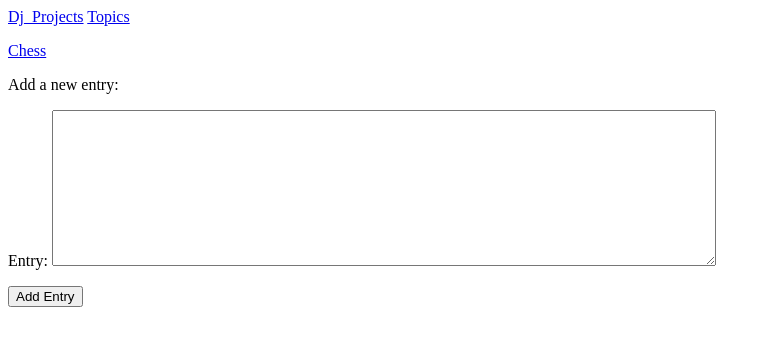
After one commit to dynotw/Web_Application_Django, a Django app: page /new_entry/1/ in a window 1280 px wide. The commit adds this page. Shown: the top 346 px of the page, without its empty margins (0-771 px from the left). Run offline with Django 4.2, Linux system fonts and the light colour scheme; data comes from the database, SQL or seed files in the repository.

Commit message:
Add New Entry

```diff
--- a/dj_projects/forms.py
+++ b/dj_projects/forms.py
@@ -1,8 +1,15 @@
 from django import forms
-from .models import Topic
+from .models import Topic, Entry
 
 class TopicForm(forms.ModelForm):
     class Meta:
         model = Topic
         fields = ['text']
         labels = {'text': ''}
+
+class EntryForm(forms.ModelForm):
+    class Meta:
+        model = Entry
+        fields = ['text']
+        labels = {'text': "Entry:"}
+        widgets = {'text': forms.Textarea(attrs={'cols': 80})}
--- a/dj_projects/templates/dj_projects/base.html
+++ b/dj_projects/templates/dj_projects/base.html
@@ -1,8 +1,6 @@
 <p>
-    <a href="{% url 'dj_projects:index'%}">
-        Dj_Projects
-    </a>
-    <a href="{% url 'dj_projects:topics}"%>Topics</a>
+    <a href="{% url 'dj_projects:index'%}">Dj_Projects</a>
+    <a href="{% url 'dj_projects:topics' %}">Topics</a>
 </p>
 
 {% block content %}{% endblock content %}
--- /dev/null
+++ b/dj_projects/templates/dj_projects/new_entry.html
@@ -0,0 +1,10 @@
+{% extends "dj_projects/base.html" %}
+{% block content %}
+<p><a href="{% url 'dj_projects:topic' topic.id %}">{{ topic }}</a></p>
+<p>Add a new entry:</p>
+<form action="{% url 'dj_projects:new_entry' topic.id %}" method=""POST>
+    {% csrf_token %}
+    {{form.as_p}}
+    <button name="'submit">Add Entry</button>
+</form>
+{% endblock content %}
--- a/dj_projects/templates/dj_projects/topic.html
+++ b/dj_projects/templates/dj_projects/topic.html
@@ -2,6 +2,7 @@
 {% block content %}
 <p>Topics:{{topic}}</p>
 <p>Entries</p>
+<p><a href="{% url 'dj_projects:new_entry' topic.id %}">ADD NEW ENTRY</a></p>
 <ul>
     {% for entry in entries %}
     <li>
--- a/dj_projects/urls.py
+++ b/dj_projects/urls.py
@@ -18,4 +18,6 @@ urlpatterns = [
     path('topics/<int:topic_id>/', views.topic, name='topic'),
     # Page for adding a new topic, not in admin page
     path('new_topic/', views.new_topic, name='new_topic'),
+    # Page for adding new entry
+    path('new_entry/<int:topic_id>/', views.new_entry, name='new_entry'),
 ]
--- a/dj_projects/views.py
+++ b/dj_projects/views.py
@@ -1,6 +1,6 @@
 from django.shortcuts import render, redirect
 from .models import Topic
-from .forms import TopicForm
+from .forms import TopicForm, EntryForm
 
 # Create your views here.
 def index(request):
@@ -32,10 +32,27 @@ def new_topic(request):
         form = TopicForm()
     else:
         # POST data submitted , then process data
-        form = TopicForm(data = request.POST)
+        form = TopicForm(data=request.POST)
         if form.is_valid():
             form.save()
             return redirect('dj_projects:topics')
-
     context = {'form': form}
     return render(request, 'dj_projects/new_topic.html', context)
+
+# Views function for Page which adds new entry for topic_id
+def new_entry(request, topic_id):
+    """Add a new entry for a topic with topic_id"""
+    topic = Topic.objects.get(id=topic_id)
+    if request.method != "POST":
+        """No data submitted, then create a blank"""
+        form = EntryForm()
+    else:
+        # POST data submitted, then process data
+        form = EntryForm(data=request.POST)
+        if form.is_valid():
+            new_entry = form.save(commit=False)
+            new_entry.topic = topic
+            new_entry.save()
+            return redirect('dj_projects:topic', topic_id=topic_id)
+    context = {'topic': topic, 'form': form}
+    return render(request, 'dj_projects/new_entry.html', context)
```
